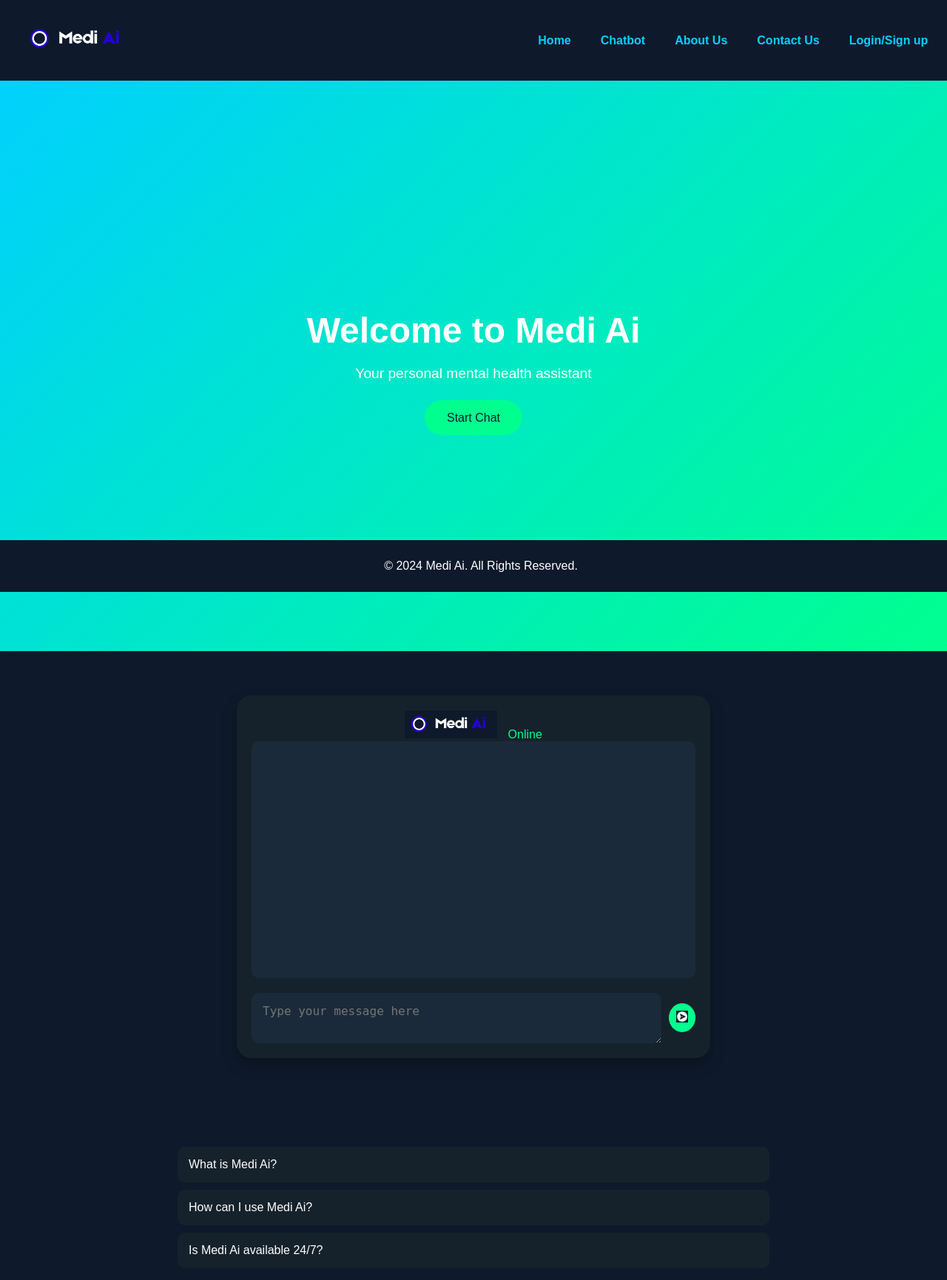
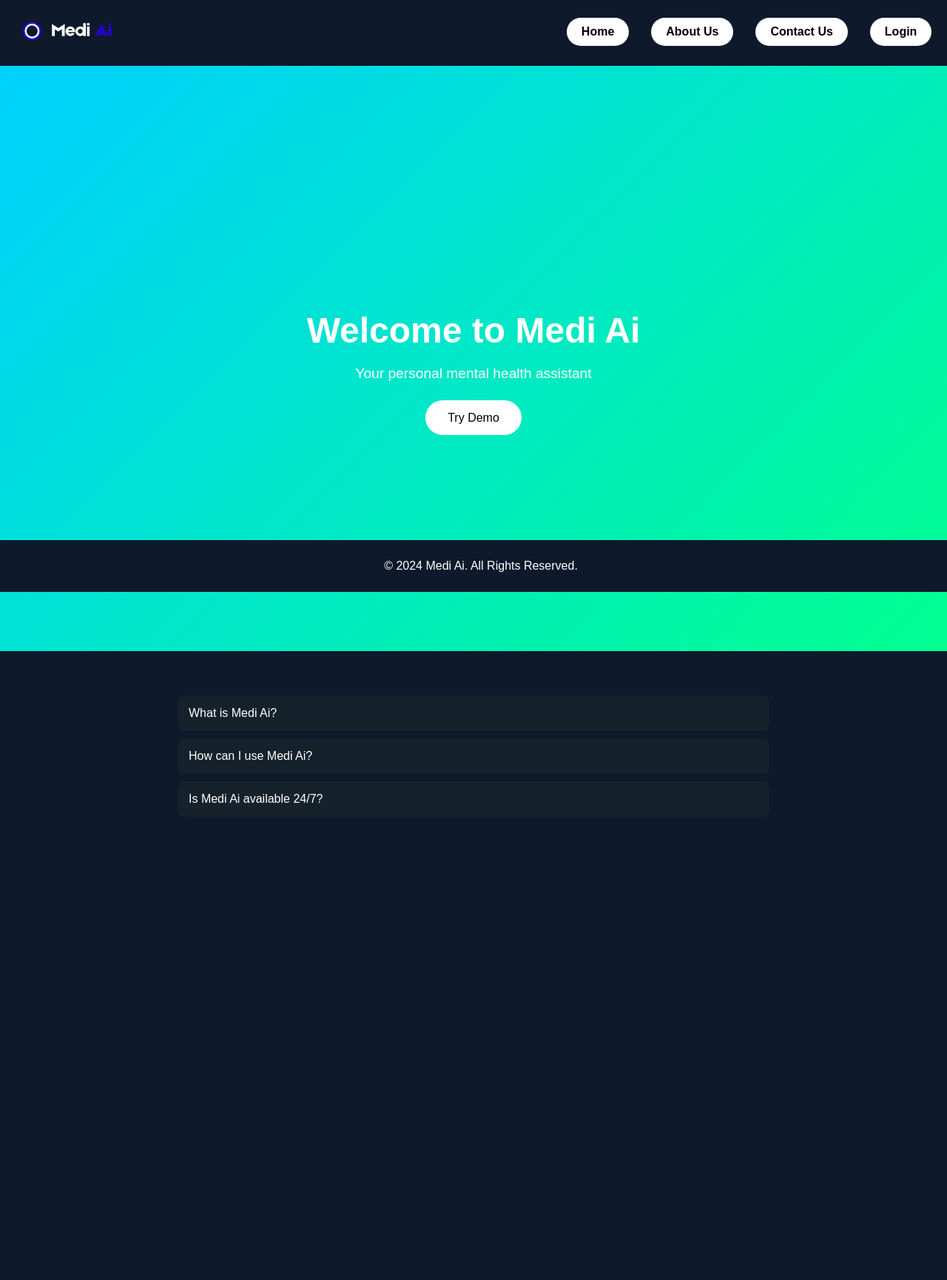
Before and after one commit to smooth-glitch/chatbot-django, a Django app: page / in a window 1280 px wide. Shown: the top 1730 px of the page at 74% size. After the commit the page ends 1085 px from the top, so only its background shows below. Run offline with Django 5.2, Linux system fonts and the light colour scheme.

Commit message:
Revert "Revert "UI/UX Changes - Pradeep""

```diff
--- a/django-chatbot/chatAPI/static/css/styles.css
+++ b/django-chatbot/chatAPI/static/css/styles.css
@@ -8,28 +8,40 @@ body {
     overflow-x: hidden;
 }
 
+/* Gradient Background */
+.gradient-background {
+    position: fixed;
+    top: 0;
+    left: 0;
+    width: 100%;
+    height: 100%;
+    background: linear-gradient(120deg, #0e1a2b, #16222b, #1b2a3a, #0e1a2b);
+    background-size: 400% 400%;
+    z-index: -1;
+    animation: gradientAnimation 10s ease infinite;
+}
+
+@keyframes gradientAnimation {
+    0% { background-position: 0% 50%; }
+    50% { background-position: 100% 50%; }
+    100% { background-position: 0% 50%; }
+}
+
 /* Header */
 .header-content {
     display: flex;
     justify-content: space-between;
-    align-items: right;
+    align-items: center;
     padding: 20px;
     background-color: #0e1a2b;
     position: fixed;
     top: 0;
     width: 98%;
-    z-index: 800;
-}
-
-.logo {
-    display: flex;
-    align-items: center;
-    justify-content: center;
-    padding: 10px;
+    z-index: 1000;
 }
 
 .logo img {
-    max-width: 100px;
+    max-width: 150px;
     height: auto;
 }
 
@@ -41,19 +53,36 @@ body {
 }
 
 .nav-links li {
-    margin: 0 20px;
+    margin: 0 15px;
 }
 
 .nav-links li a {
+    display: inline-block;
+    padding: 10px 20px;
+    color: #000000;
+    background-color: #ffffff;
+    border-radius: 50px;
     text-decoration: none;
-    color: #00d0ff;
     font-weight: bold;
-    transition: color 0.3s, transform 0.3s;
+    position: relative;
+    overflow: hidden;
+    transition: background-color 0.3s, color 0.3s, transform 0.3s;
 }
 
 .nav-links li a:hover {
-    color: #00ff8f;
-    transform: scale(1.1);
+    background-color: #000000;
+    color: #ffffff;
+    transform: scale(1.05);
+}
+
+.nav-links li a:active {
+    background-color: #ffffff;
+    color: #000000;
+}
+
+.nav-links li a span {
+    position: relative;
+    z-index: 1;
 }
 
 /* Main Section */
@@ -78,44 +107,82 @@ body {
 }
 
 .main-btn {
-    background-color: #00ff8f;
-    color: #0e1a2b;
+    background-color: #ffffff;
+    color: #000000;
     padding: 15px 30px;
     text-decoration: none;
-    border-radius: 30px;
-    transition: transform 0.3s, background-color 0.3s;
+    border-radius: 50px;
+    transition: transform 0.3s, background-color 0.3s, color 0.3s;
 }
 
 .main-btn:hover {
-    background-color: #00d0ff;
+    background-color: #000000;
+    color: #ffffff;
     transform: translateY(-3px) scale(1.02);
     box-shadow: 0 10px 20px rgba(0, 0, 0, 0.2);
 }
 
 /* Chatbot Section */
 .chatbot-section {
-    padding: 60px 20px;
-    background-color: #0e1a2b;
+    padding: 120px 20px 40px 20px;
+    text-align: center;
+    position: relative;
+    z-index: 10;
 }
 
 .chatbot-container {
-    max-width: 600px;
+    max-width: 80%;
     margin: 0 auto;
-    background-color: #16222b;
+    background: rgba(22, 34, 43, 0.85);
     border-radius: 20px;
     padding: 20px;
-    box-shadow: 0 10px 20px rgba(0, 0, 0, 0.3);
+    box-shadow: 0 10px 30px rgba(0, 0, 0, 0.5);
     text-align: center;
+    backdrop-filter: blur(10px);
+    transition: transform 0.3s ease-in-out, box-shadow 0.3s ease-in-out;
 }
 
-.title-bar .status {
+.chatbot-container:hover {
+    transform: translateY(-5px);
+    box-shadow: 0 20px 40px rgba(0, 0, 0, 0.7);
+}
+
+.title-bar {
+    display: flex;
+    justify-content: space-between;
+    align-items: center;
+    padding: 10px 20px;
+    background-color: transparent; /* Transparent to allow gradient background to show */
+    border-bottom: 1px solid rgba(255, 255, 255, 0.1);
+}
+
+.title-bar a img {
+    display: block;
+    max-width: 125px;
+    height: auto;
+}
+
+.status {
+    display: flex;
+    align-items: center;
     font-size: 1rem;
     color: #00ff8f;
-    margin-left: 10px;
+    margin-right: 0; /* Move to the rightmost part */
+    position: relative;
+}
+
+.status::before {
+    content: '';
+    width: 10px;
+    height: 10px;
+    background-color: #00ff8f; /* Green color dot */
+    border-radius: 50%;
+    margin-right: 8px;
+    display: inline-block;
 }
 
 .chat-messages-container {
-    background-color: #1b2a3a;
+    background-color: rgba(27, 42, 58, 0.9);
     border-radius: 10px;
     height: 300px;
     overflow-y: auto;
@@ -184,15 +251,17 @@ body {
     font-size: 1rem;
     background-color: #1b2a3a;
     color: #ffffff;
+    box-shadow: 0 4px 8px rgba(0, 0, 0, 0.1);
 }
 
 .send-btn {
-    background-color: #00ff8f;
+    background-color: #ffffff;
     border: none;
     border-radius: 50%;
     padding: 10px;
     cursor: pointer;
-    transition: transform 0.3s, background-color 0.3s;
+    transition: transform 0.3s, background-color 0.3s, color 0.3s;
+    box-shadow: 0 4px 8px rgba(0, 0, 0, 0.1);
 }
 
 .send-btn img {
@@ -274,62 +344,18 @@ body {
 
 .login-container button {
     padding: 15px 30px;
-    background-color: #00ff8f;
-    color: #0e1a2b;
+    background-color: #ffffff;
+    color: #000000;
     border: none;
-    border-radius: 5px;
+    border-radius: 50px;
     cursor: pointer;
-    transition: background-color 0.3s, transform 0.3s;
+    transition: background-color 0.3s, color 0.3s, transform 0.3s;
 }
 
 .login-container button:hover {
-    background-color: #00d0ff;
+    background-color: #000000;
+    color: #ffffff;
     transform: translateY(-3px) scale(1.02);
-}
-
-/* General styles */
-body {
-    font-family: Arial, sans-serif;
-    background-color: #0e1a2b;
-    color: #ffffff;
-    margin: 0;
-    padding: 0;
-}
-
-/* Header */
-.header-content {
-    display: flex;
-    justify-content: space-between;
-    align-items: center;
-    padding: 20px;
-    background-color: #0e1a2b;
-}
-
-.logo img {
-    max-width: 150px;
-    height: auto;
-}
-
-.nav-links {
-    display: flex;
-    list-style: none;
-    margin: 0;
-    padding: 0;
-}
-
-.nav-links li {
-    margin: 0 20px;
-}
-
-.nav-links li a {
-    text-decoration: none;
-    color: #00d0ff;
-    font-weight: bold;
-    transition: color 0.3s;
-}
-
-.nav-links li a:hover {
-    color: #00ff8f;
 }
 
 /* Contact Form Container */
--- a/django-chatbot/chatAPI/templates/base.html
+++ b/django-chatbot/chatAPI/templates/base.html
@@ -8,7 +8,7 @@
     <link rel="stylesheet" href="{% static 'css/styles.css' %}">
     {% block extra_head %}{% endblock %}
 </head>
-<body>
+<body >
     <!-- Header Section -->
     <div class="nav-container">
         <div class="container">
@@ -18,10 +18,9 @@
                 </div>
                 <ul class="nav-links">
                     <li><a href="http://127.0.0.1:8000/">Home</a></li>
-                    <li><a href="#chatbot-section">Chatbot</a></li>
                     <li><a href="#about-section">About Us</a></li>
                     <li><a href="http://127.0.0.1:8000/contact_us">Contact Us</a></li>
-                    <li><a href="http://127.0.0.1:8000/login/">Login/Sign up</a></li>
+                    <li><a href="http://127.0.0.1:8000/login/">Login</a></li>
                 </ul>
             </nav>
         </div>
--- a/django-chatbot/chatAPI/templates/contact.html
+++ b/django-chatbot/chatAPI/templates/contact.html
@@ -20,7 +20,7 @@
                     <li><a href="http://127.0.0.1:8000/">Home</a></li>
                     <li><a href="#chatbot-section">Chatbot</a></li>
                     <li><a href="#about-section">About Us</a></li>
-                    <li><a href="http://127.0.0.1:8000/login/">Login/Sign up</a></li>
+                    <li><a href="http://127.0.0.1:8000/login/">Login</a></li>
             </ul>
         </nav>
     </header>
--- a/django-chatbot/chatAPI/templates/index.html
+++ b/django-chatbot/chatAPI/templates/index.html
@@ -7,28 +7,7 @@
     <div class="intro">
         <h1>Welcome to Medi Ai</h1>
         <p>Your personal mental health assistant</p>
-        <a href="#chatbot-section" class="main-btn">Start Chat</a>
-    </div>
-</div>
-
-<!-- Chatbot Section -->
-<div class="chatbot-section" id="chatbot-section">
-    <div class="chatbot-container">
-        <div class="title-bar">
-            <a href="http://127.0.0.1:8000/login/">
-                <img src="{% static 'images/medibot_logo.png' %}" width=125>
-            </a>
-            <span class="status">Online</span>
-        </div>
-        <div class="chat-messages-container" id="chat-messages">
-            <!-- Chat messages will appear here -->
-        </div>
-        <div class="input-container">
-            <textarea class="user-input" id="user-input" placeholder="Type your message here"></textarea>
-            <button class="send-btn" id="send-btn">
-                <img src="{% static 'images/send_icon.png' %}" alt="Send Icon">
-            </button>
-        </div>
+        <a href="{% url 'chatbot' %}" class="main-btn">Try Demo</a> <!-- Updated link to navigate to chatbot page -->
     </div>
 </div>
 
--- a/django-chatbot/chatAPI/urls.py
+++ b/django-chatbot/chatAPI/urls.py
@@ -2,8 +2,9 @@ from django.urls import path
 from . import views
 
 urlpatterns = [
-    path('', views.index, name='home'),
-    path('chat/', views.chat, name='chat'),
+    path('', views.index, name='home'),  # This is your homepage (index.html)
+    path('chat/', views.chat, name='chat'),  # This might be another chat-related view
+    path('chatbot/', views.chatbot, name='chatbot'),  # New URL pattern for chatbot.html
     path('predict/', views.predict, name='predict'),
     path('login/', views.LoginView.as_view(), name='login'),
     path('contact_us/', views.contact_view, name='contact'),
--- a/django-chatbot/chatAPI/views.py
+++ b/django-chatbot/chatAPI/views.py
@@ -196,3 +196,6 @@ def chat(request):
             return JsonResponse({'error': str(e)}, status=400)
     else:
         return JsonResponse({'error': 'Method not allowed'}, status=405)
+
+def chatbot(request):
+    return render(request, 'chatbot.html')
```
Also changed, not shown: other parts of django-chatbot/chatAPI/static/css/styles.css (+70 -11 lines), django-chatbot/chatAPI/templates/chatbot.html (added, +31 -0 lines), django-chatbot/chatAPI/templates/login.html (+2 -29 lines), django-chatbot/chatAPI/templates/signup.html (+0 -28 lines), django-chatbot/chatAPI/training_model/ml_model.py (+21 -4 lines), django-chatbot/chatAPI/training_model/visualize_training.py (added, +65 -0 lines), django-chatbot/chatAPI/static/images/send_icon.jpg (added), django-chatbot/chatAPI/static/images/send_icon.png, django-chatbot/db.sqlite3, 3 other files.
